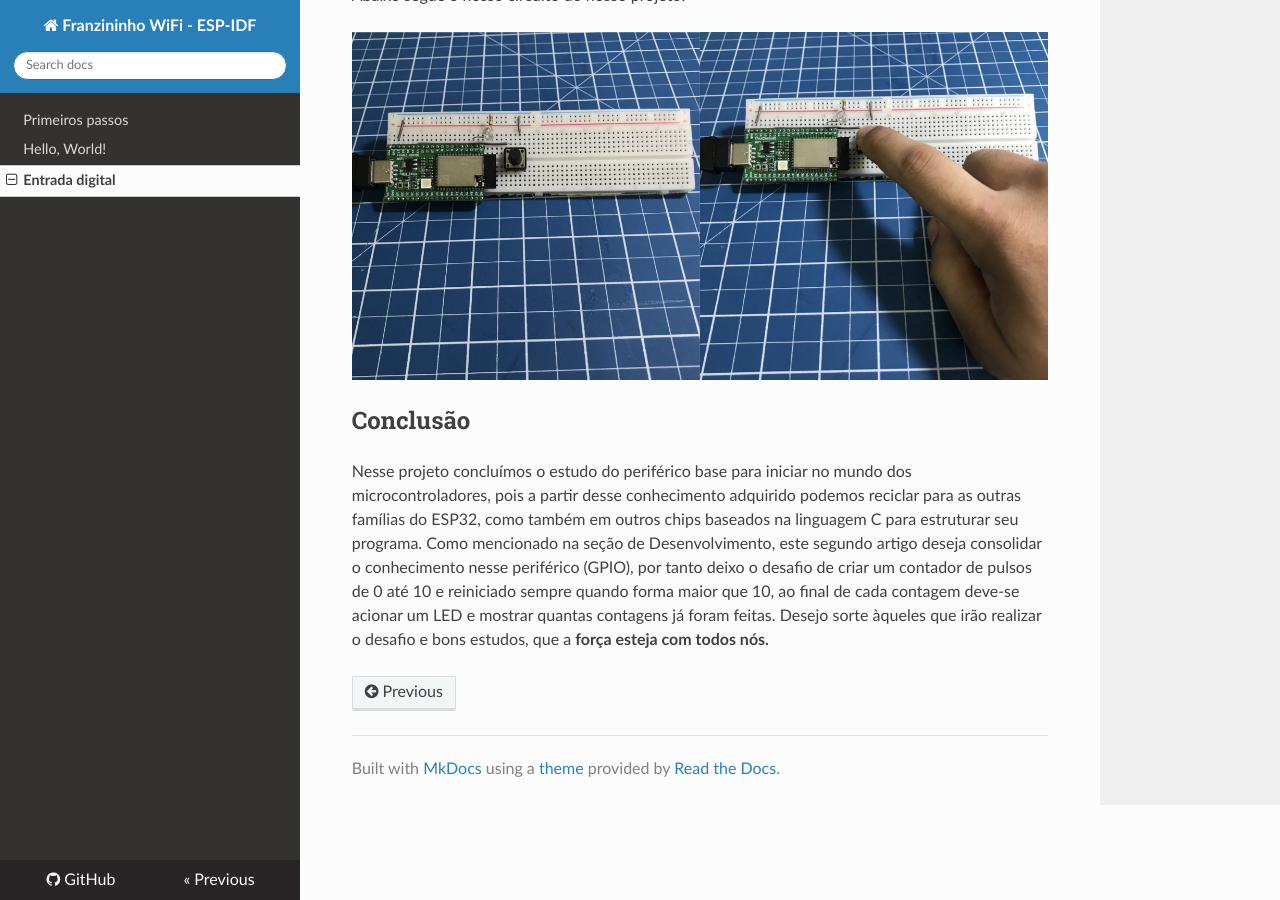
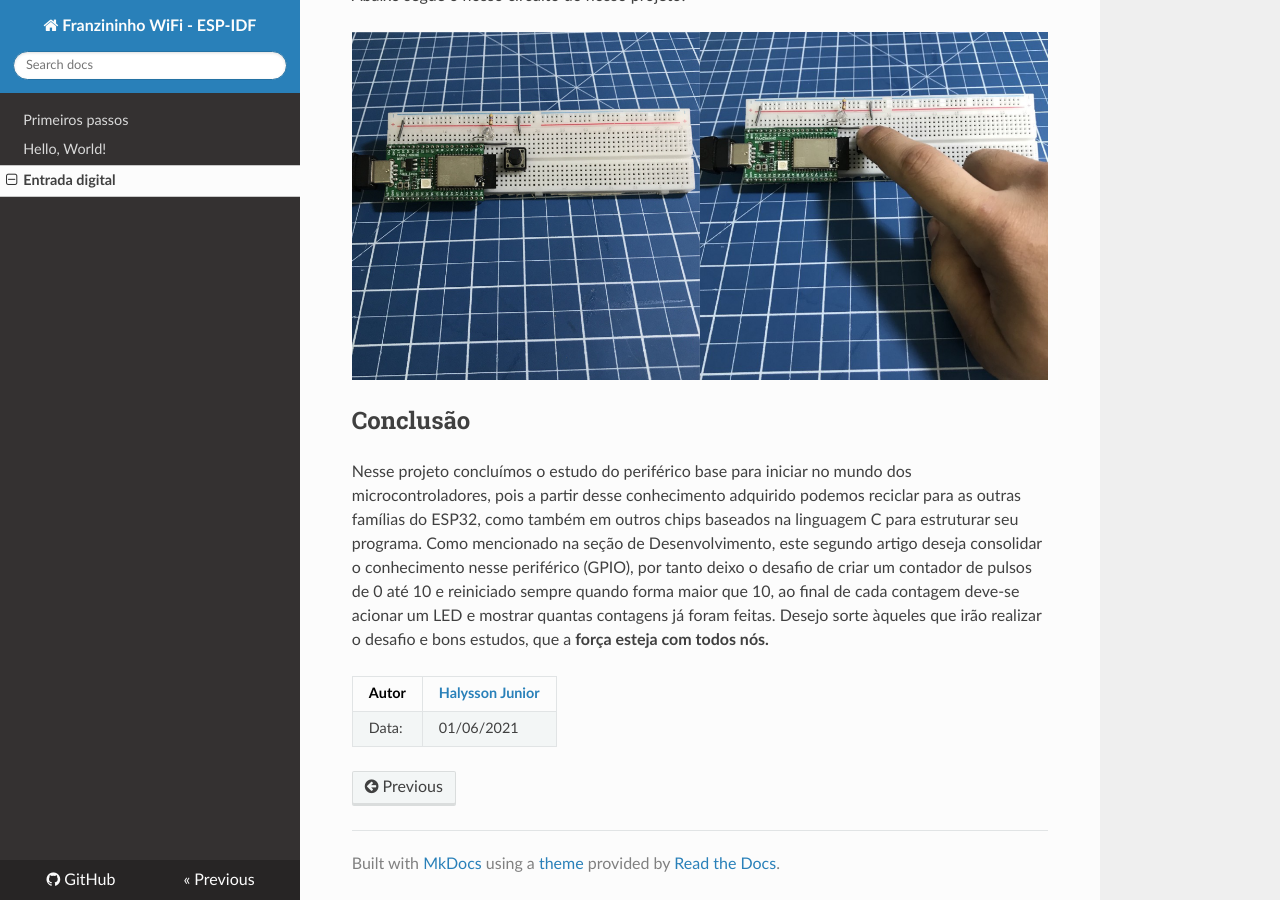
Before and after one commit to Franzininho/Franzininho-wifi-exemplos-esp-idf, an MkDocs documentation site: the page built from doc/docs/0x02-entrada-digital.md, in a window 1280 px wide and 900 px high, scrolled down 4238 px. Built offline with MkDocs 1.6.1, drawn with Linux system fonts in a browser that asks for light colours; nearby versions of some CDN libraries.

Commit message:
Adicionando autor no final do texto

```diff
--- a/doc/docs/0x02-entrada-digital.md
+++ b/doc/docs/0x02-entrada-digital.md
@@ -169,3 +169,8 @@ Abaixo segue o nosso circuito do nosso projeto:
 ## **Conclusão**
 
 Nesse projeto concluímos o estudo do periférico base para iniciar no mundo dos microcontroladores, pois a partir desse conhecimento adquirido podemos reciclar para as outras famílias do ESP32, como também em outros chips baseados na linguagem C para estruturar seu programa. Como mencionado na seção de Desenvolvimento, este segundo artigo deseja consolidar o conhecimento nesse periférico (GPIO), por tanto deixo o desafio de criar um contador de pulsos de 0 até 10 e reiniciado sempre quando forma maior que 10, ao final de cada contagem deve-se acionar um LED e mostrar quantas contagens já foram feitas. Desejo sorte àqueles que irão realizar o desafio e bons estudos, que a **força esteja com todos nós.**
+
+
+| Autor | [Halysson Junior](https://github.com/halyssonJr) |
+|-------|-------------|
+| Data: | 01/06/2021  |
```
